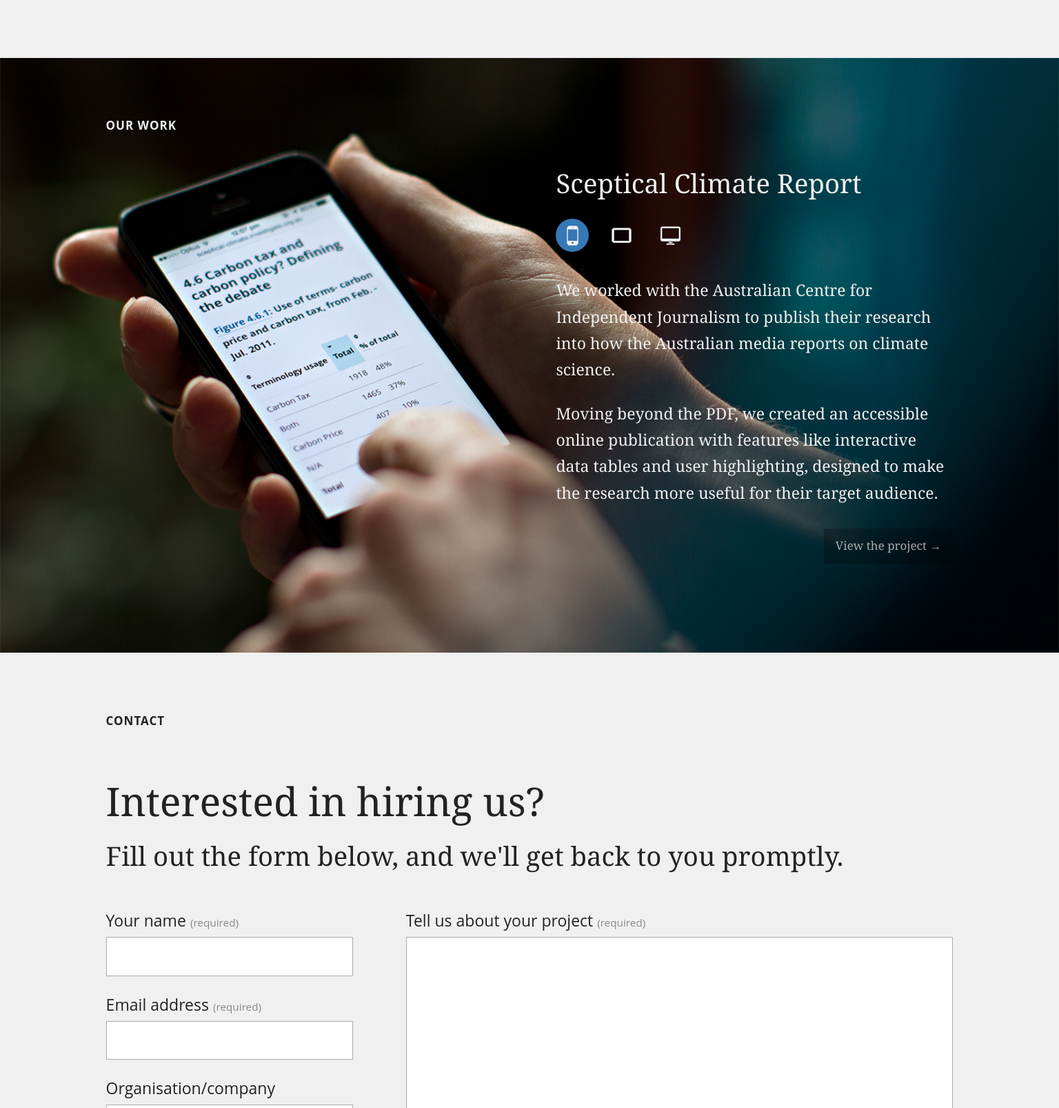
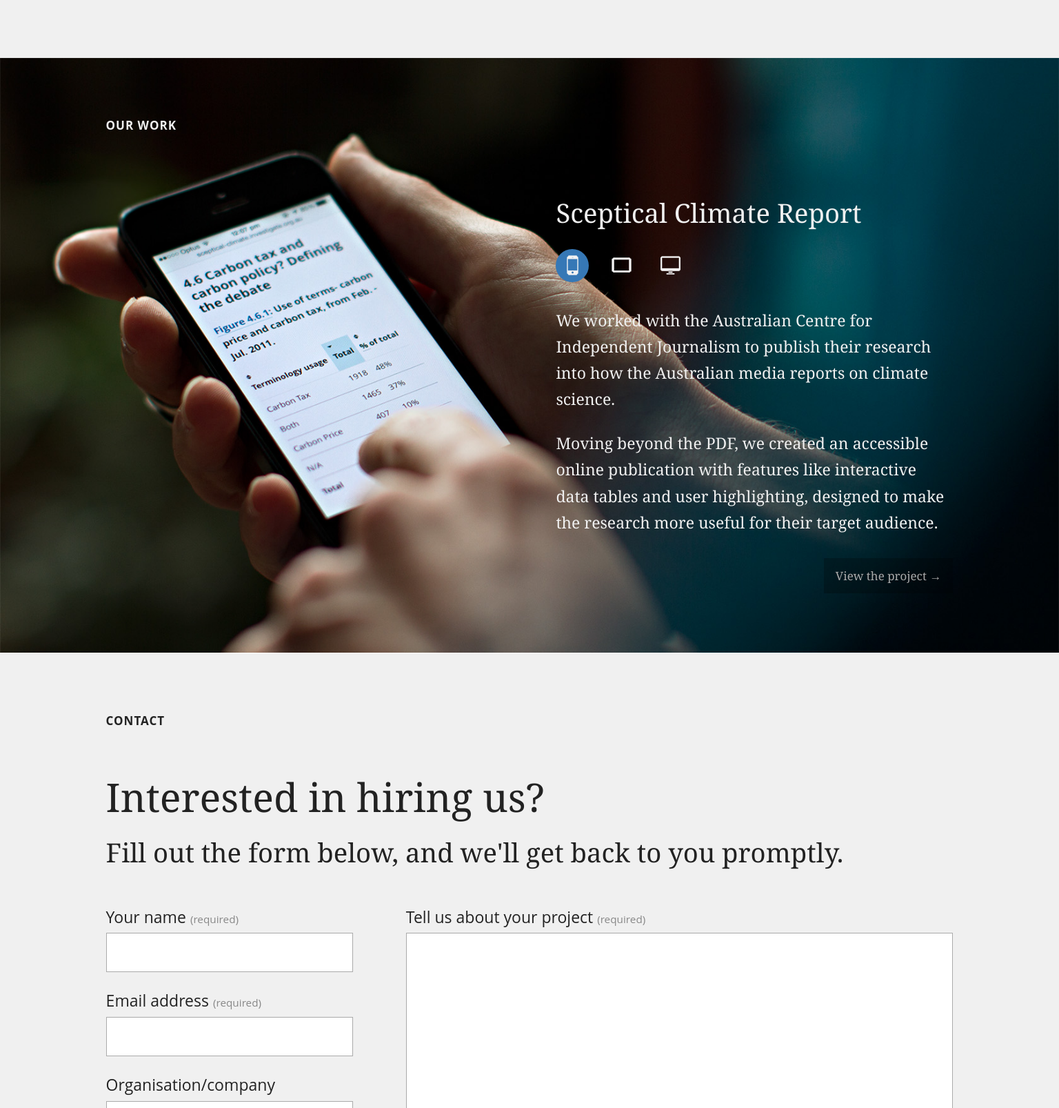
Before and after one commit to collagraph/collagraph.github.io, a PHP site: page /_site/index.html in a window 1536 px wide. Shown: the part 1675-3281 px from the top of the page at 69% size. Run offline with PHP 8.4, Linux system fonts and the light colour scheme; some libraries are stand-ins or nearby versions.

Commit message:
various bug fixes

```diff
--- a/css/style.css
+++ b/css/style.css
@@ -663,6 +657,16 @@ img.logo {
   padding-left: 1.063rem;
   padding-right: 17.008px;
   padding-right: 1.063rem; }
+.portfolio .project-info {
+  padding-top: 17.008px;
+  padding-top: 1.063rem; }
+  .portfolio .project-info h3 {
+    margin-top: 0; }
+.portfolio .entry-summary P:first-of-type {
+  margin-top: 0; }
+.portfolio .image-changer {
+  margin: 17.008px 0px;
+  margin: 1.063rem 0rem; }
   .portfolio .image-changer li {
     display: inline-block;
     margin-right: 17.008px;
@@ -835,6 +838,13 @@ img.logo {
   .portfolio {
     padding-bottom: 129.376px;
     padding-bottom: 8.086rem; }
+
+  .portfolio .image-changer {
+    margin: 25.504px 0px;
+    margin: 1.594rem 0rem; }
+  .portfolio .project-info {
+    padding-top: 38.256px;
+    padding-top: 2.391rem; }
 
   .main.contact-form {
     padding-bottom: 86.064px;
@@ -978,6 +991,9 @@ img.logo {
       padding-left: 7.5%;
       padding-right: 5%;
       width: 50%; }
+    .portfolio .image-changer {
+      margin: 17.008px 0px;
+      margin: 1.063rem 0rem; }
 
   .project-changer {
     position: absolute;
@@ -1060,6 +1080,10 @@ img.logo {
     font-size: 38.256px;
     font-size: 2.391rem; }
 
+  .portfolio .project-info {
+    font-size: 23.008px;
+    font-size: 1.438rem; }
+
   .main.contact-form .lede p + p {
     font-size: 38.256px;
     font-size: 2.391rem; }
@@ -1072,35 +1096,22 @@ img.logo {
     width: 50%;
     padding-right: 2.5%; }
 
-  .portfolio .project-info {
-    font-size: 23.008px;
-    font-size: 1.438rem;
-    bottom: 86.064px;
-    bottom: 5.379rem; }
-
   .view-project {
     padding: 11.328px 17.008px;
     padding: 0.708rem 1.063rem; }
+
+  .portfolio .project-info {
+    bottom: 86.064px;
+    bottom: 5.379rem; }
+  .portfolio .image-changer {
+    margin: 25.504px 0px;
+    margin: 1.594rem 0rem; }
 
   .project-changer {
     bottom: 57.376px;
     bottom: 3.586rem; }
 
   /* end @layout 80em */ }
-/* 84em -------------------------------------------------------------- */
-@media screen and (min-width: 88em) {
-  /* @type 88em */
-  .portfolio .project-info {
-    bottom: 129.376px;
-    bottom: 8.086rem; }
-
-  /* end @type 88em */
-  /* @layout 88em */
-  .project-changer {
-    bottom: 86.064px;
-    bottom: 5.379rem; }
-
-  /* end @layout 88em */ }
 /* @retina -------------------------------------------------------------- */
 @media screen and (-webkit-min-device-pixel-ratio: 2), (min-resolution: 192dpi) {
   /* @layout retina */
--- a/css/style.scss
+++ b/css/style.scss
@@ -122,7 +122,7 @@ a {
 }
 
 h2 {
-	@include rem-fallback(padding-top, $scale-6);
+	@include rem-fallback(padding-top, $scale-4);
 	@include rem-fallback(padding-bottom, $scale-4);
 	@include rem-fallback(font-size, $scale-0);
 	text-transform: uppercase;
@@ -142,14 +142,6 @@ a {
 
 p, ul, figure {
 	@include rem-fallback(margin, $scale-2, 0, 0);
-}
-
-.project-info {
-	// @include rem-fallback(margin-top, -$scale-7);
-	@include rem-fallback(padding-top, $scale-4);
-	h3 {
-		margin-top: 0;
-	}
 }
 
 .project-changer {
@@ -538,7 +530,7 @@ img.logo {
 
 .main,
 .portfolio {
-	@include rem-fallback(padding-bottom, $scale-8);
+	@include rem-fallback(padding-bottom, $scale-6);
 }
 
 .portfolio {
@@ -547,11 +539,24 @@ img.logo {
 		@include rem-fallback(padding-left, $scale-0);
 		@include rem-fallback(padding-right, $scale-0);
 	}
-	.image-changer li {
-		display: inline-block;
-		@include rem-fallback(margin-right, $scale-0);
-		&:last-child {
-			margin-right: 0;
+	.project-info {
+		// @include rem-fallback(margin-top, -$scale-7);
+		@include rem-fallback(padding-top, $scale-0);
+		h3 {
+			margin-top: 0;
+		}
+	}
+	.entry-summary P:first-of-type {
+		margin-top: 0;
+	}
+	.image-changer {
+		@include rem-fallback(margin, $scale-0, 0);
+			li {
+			display: inline-block;
+			@include rem-fallback(margin-right, $scale-0);
+			&:last-child {
+				margin-right: 0;
+			}
 		}
 	}
 }
@@ -622,6 +627,9 @@ img.logo {
 }
 
 .main.contact-form {
+	h2 {
+		@include rem-fallback(padding-bottom, $scale-3);
+	}
 	.lede {
 		@include rem-fallback(font-size, $scale-2);
 		p:first-of-type {
@@ -629,14 +637,11 @@ img.logo {
 		}
 	}
 	.lede p + p {
+		margin-top: 0;
 		@include rem-fallback(font-size, $scale-0);
 	}
 	fieldset {
 		margin: 0;
-	}
-	div.short-input,
-	.long-input {
-		@include rem-fallback(padding-top, $scale-2);
 	}
 }
 
@@ -726,7 +731,6 @@ img.logo {
 			@include rem-fallback(font-size, $scale-5);
 		}
 		.lede p + p {
-			margin-top: 0;
 			@include rem-fallback(font-size, $scale-3);
 		}
 		input, textarea, button {
@@ -751,6 +755,15 @@ img.logo {
 	.main,
 	.portfolio {
 		@include rem-fallback(padding-bottom, $scale-10);
+	}
+
+	.portfolio {
+		.image-changer {
+			@include rem-fallback(margin, $scale-2, 0);
+		}
+		.project-info {
+			@include rem-fallback(padding-top, $scale-4);
+		}
 	}
 
 	.main.contact-form {
@@ -801,6 +814,9 @@ img.logo {
 	}
 
 	.main.contact-form {
+		h2 {
+			@include rem-fallback(padding-bottom, $scale-5);
+		}
 		.lede {
 			@include rem-fallback(font-size, $scale-6);
 		}
@@ -926,6 +942,9 @@ img.logo {
 			padding-right: 5%;
 			width: 50%;
 		}
+		.image-changer {
+			@include rem-fallback(margin, $scale-0, 0);
+		}
 	}
 
 	.project-changer {
@@ -956,6 +975,7 @@ img.logo {
 	.main.contact-form {
 		.short-input {
 			width: 23.333%/80%*100%;
+			@include rem-fallback(padding-top, $scale-2);
 		}
 		div.short-input {
 			display: inline-block;
@@ -975,6 +995,7 @@ img.logo {
 			float: right;
 			clear: right;
 			width: 51.666%/80%*100%;
+			@include rem-fallback(padding-top, $scale-2);
 		}
 		.additional-questions {
 			clear: both;
@@ -1016,7 +1037,7 @@ img.logo {
 
 /* 80em -------------------------------------------------------------- */
 
-@media screen and (min-width: 80em) {
+@media screen and (min-width: 84em) {
 
 
 	/* @type 80em */
@@ -1035,6 +1056,10 @@ img.logo {
 		h3 {
 			@include rem-fallback(font-size, $scale-4);
 		}
+	}
+
+	.portfolio .project-info {
+		@include rem-fallback(font-size, $scale-1);
 	}
 
 	.main.contact-form {
@@ -1057,42 +1082,24 @@ img.logo {
 		}
 	}
 
-	.portfolio .project-info {
-		@include rem-fallback(font-size, $scale-1);
-		@include rem-fallback(bottom, $scale-8);
-	}
-
 	.view-project {
 		@include rem-fallback(padding, $scale-n2, $scale-0);
 	}
+
+	.portfolio {
+		.project-info {
+			@include rem-fallback(bottom, $scale-8);
+		}
+		.image-changer {
+			@include rem-fallback(margin, $scale-2, 0);
+		}
+}
 
 	.project-changer {
 		@include rem-fallback(bottom, $scale-6);
 	}
 
 	/* end @layout 80em */
-
-}
-
-/* 84em -------------------------------------------------------------- */
-
-@media screen and (min-width: 88em) {
-
-	/* @type 88em */
-
-	.portfolio .project-info {
-		@include rem-fallback(bottom, $scale-10);
-	}
-
-	/* end @type 88em */
-
-	/* @layout 88em */
-
-	.project-changer {
-		@include rem-fallback(bottom, $scale-8);
-	}
-
-	/* end @layout 88em */
 
 }
 
```
Also changed, not shown: other parts of css/style.css (+18 -18 lines). Lines whose indentation alone changed are shown as unchanged.
